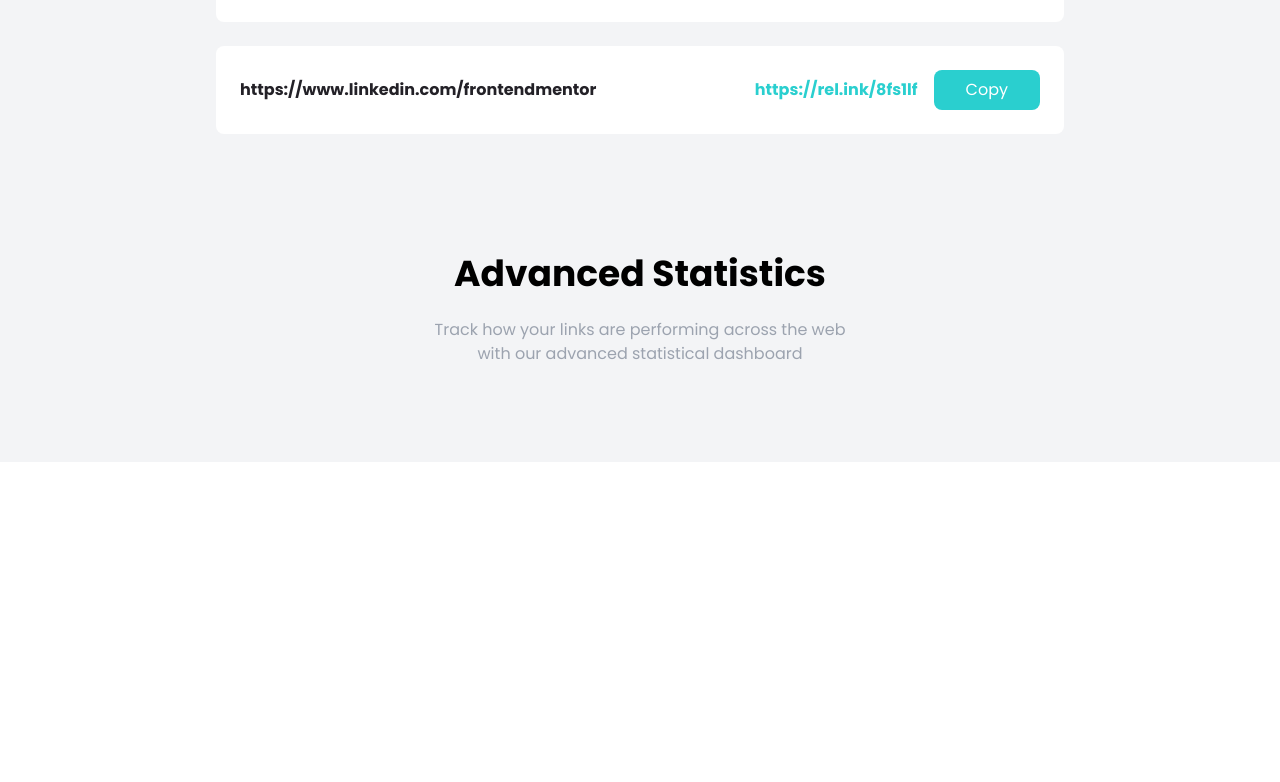
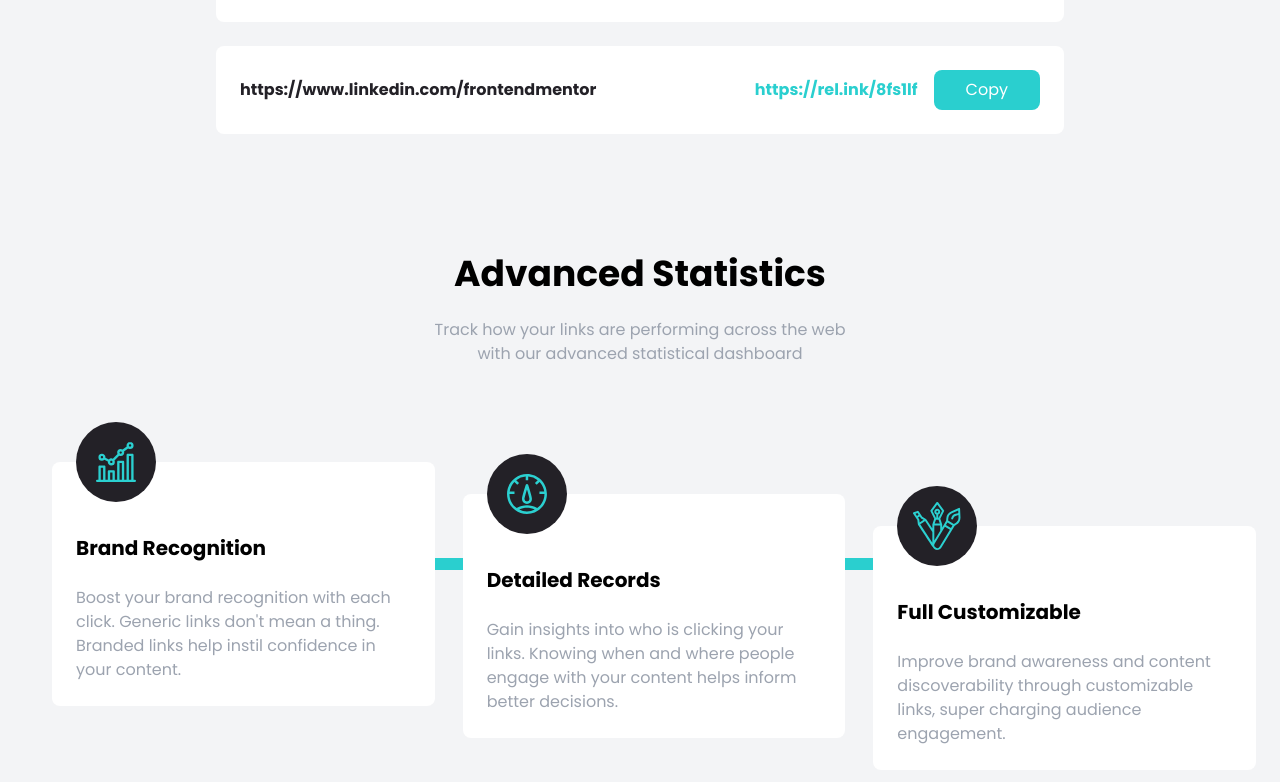
Before and after one commit to Nyamekesse/shortly, a React (Vite) app: page / in a window 1280 px wide. Shown: the part 1078-1860 px from the top of the page. Before the commit the page ends 1540 px from the top, so only its background shows below. Built offline with nearby package versions, Linux system fonts and the light colour scheme.

Commit message:
added and completed feature section

```diff
--- a/src/App.tsx
+++ b/src/App.tsx
@@ -1,3 +1,4 @@
+import FeatureSection from './sections/FeatureSection/index.tsx'
 import FormSection from './sections/FormSection/index.tsx'
 import HeroSection from './sections/HeroSection/index.tsx'
 import NavSection from './sections/NavSection/index.tsx'
@@ -10,6 +11,7 @@ function App() {
       <HeroSection />
       <FormSection />
       <StatsSection />
+      <FeatureSection />
     </>
   )
 }
--- /dev/null
+++ b/src/sections/FeatureSection/Box.tsx
@@ -0,0 +1,32 @@
+type Props = {
+  image: string
+  heading: string
+  body: string
+  className?: string
+}
+
+const Box = ({ image, heading, body, className }: Props) => {
+  return (
+    <div
+      className={`${className} relative flex flex-col space-y-6 rounded-lg bg-white p-6 md:w-1/3`}
+    >
+      {/* IMAGE POSITIONING */}
+      <div className="absolute -top-10 left-1/2 -ml-10 md:left-16">
+        {/* IMAGE CONTAINER FOR BACKGROUND & CENTER */}
+        <div className="flex h-20 w-20 items-center justify-center rounded-full bg-veryDarkViolet p-4">
+          <img src={image} alt="brand recognition" />
+        </div>
+      </div>
+      <h5 className="pt-6 text-center text-xl font-bold capitalize md:text-left">
+        {heading}
+      </h5>
+      <p className="text-center text-gray-400 md:text-left">{body}</p>
+    </div>
+  )
+}
+
+Box.defaultProps = {
+  className: '',
+}
+
+export default Box
--- /dev/null
+++ b/src/sections/FeatureSection/index.tsx
@@ -0,0 +1,38 @@
+import BrandRecognitionImage from '../../assets/icon-brand-recognition.svg'
+import DetailedRecordsImage from '../../assets/icon-detailed-records.svg'
+import FullyCustomizableImage from '../../assets/icon-fully-customizable.svg'
+import Box from './Box.tsx'
+
+const FeatureSection = () => {
+  return (
+    <section id="features" className="bg-gray-100 pb-32">
+      <div className="container relative mx-auto flex flex-col items-start px-6 md:flex-row md:space-x-7">
+        {/* HORIZONTAL LINE */}
+        <div className="absolute left-16 top-24 hidden h-3 w-10/12 bg-cyan md:block" />
+        {/* VERTICAL */}
+        <div className="absolute left-1/2 -ml-1 h-full w-2 bg-cyan md:hidden" />
+        {/* BOXES */}
+        <Box
+          image={BrandRecognitionImage}
+          heading=" Brand recognition"
+          body="Boost your brand recognition with each click. Generic links don't
+        mean a thing. Branded links help instil confidence in your content."
+        />
+        <Box
+          image={DetailedRecordsImage}
+          className="mt-24 md:mt-8"
+          heading="Detailed records"
+          body="Gain insights into who is clicking your links. Knowing when and where people engage with your content helps inform better decisions."
+        />
+        <Box
+          image={FullyCustomizableImage}
+          className="mt-24 md:mt-16"
+          heading="Full Customizable"
+          body="Improve brand awareness and content discoverability through customizable links, super charging audience engagement."
+        />
+      </div>
+    </section>
+  )
+}
+
+export default FeatureSection
```
